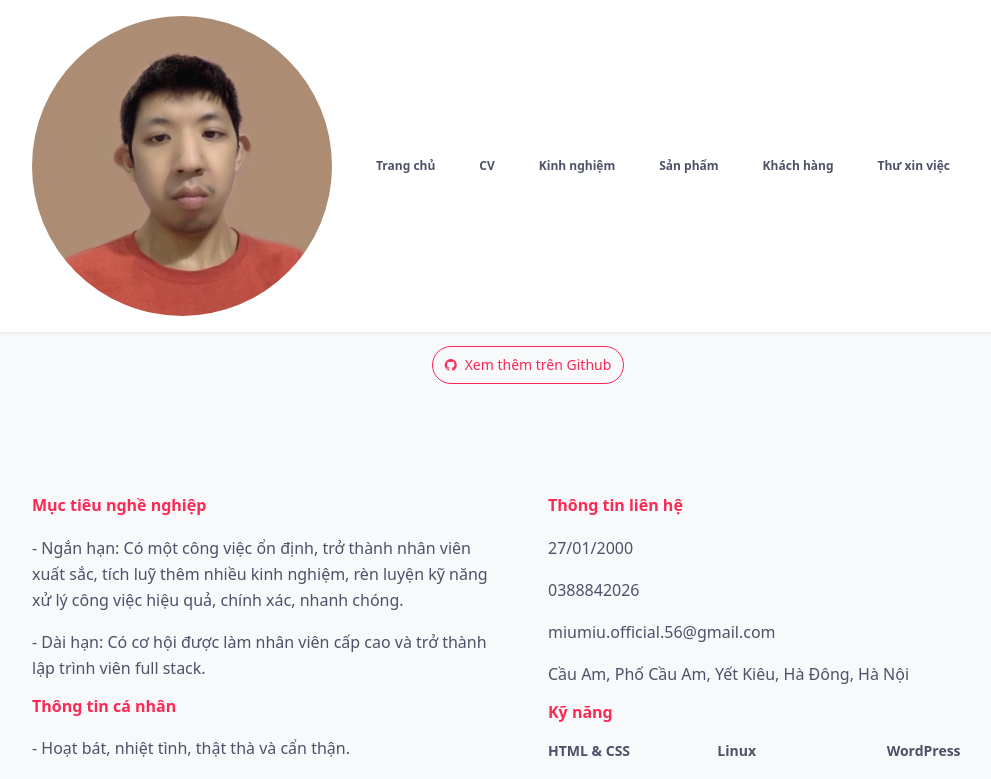
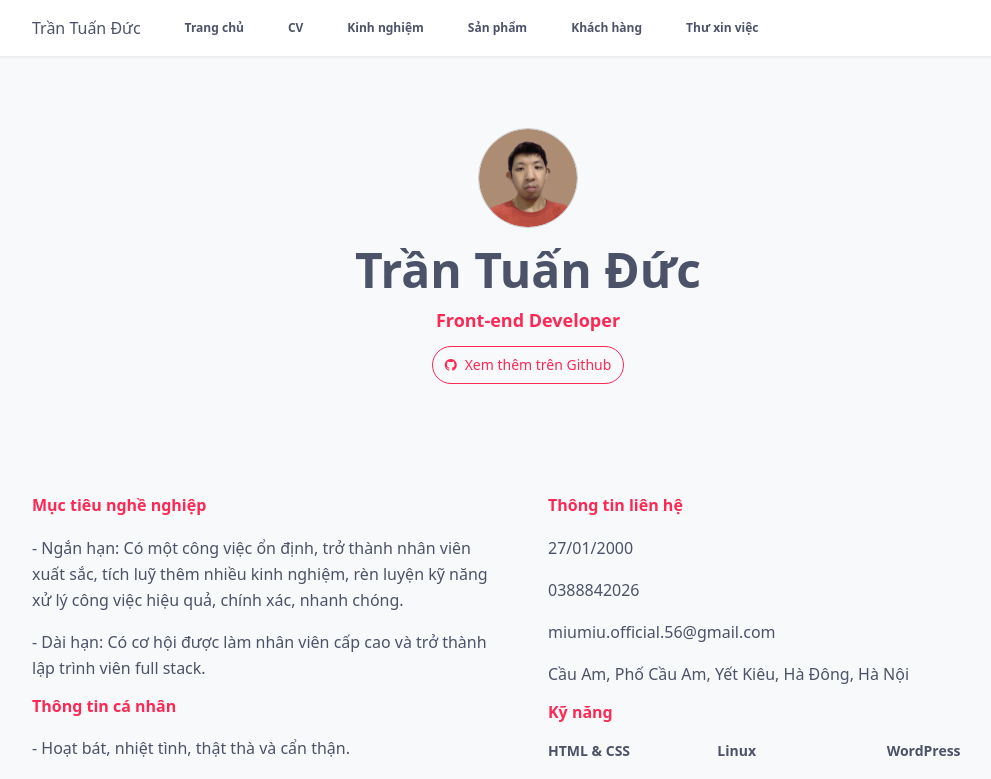
Before and after one commit to tuanductran/cv, a Vue app: page / in a window 1280 px wide. Shown: the top 779 px of the page, without its empty margins (112-1103 px from the left). Built offline with nearby package versions, Linux system fonts and the light colour scheme.

Commit message:
Update index.vue

```diff
--- a/src/layouts/AppHeader/index.vue
+++ b/src/layouts/AppHeader/index.vue
@@ -17,8 +17,8 @@
       <div class="flex items-center container mx-auto px-5 md:px-9 lg:px-16 xl:px-36 2xl:px-52">
          <!-- Logo -->
          <a href="/">
-      	    <img class="w-full rounded-full" :alt="`${ intro.fullname } photo`" :src="`./assets/${ intro.avatar }`" loading="lazy" deasync="true">
-      	 </a>
+      	    {{ intro.fullname }}
+         </a>
          <!-- End Logo -->
          <!-- Three bars menu (only apears on mobile) -->
          <button @click="toggleCollapse" class="ml-auto md:hidden">
```
